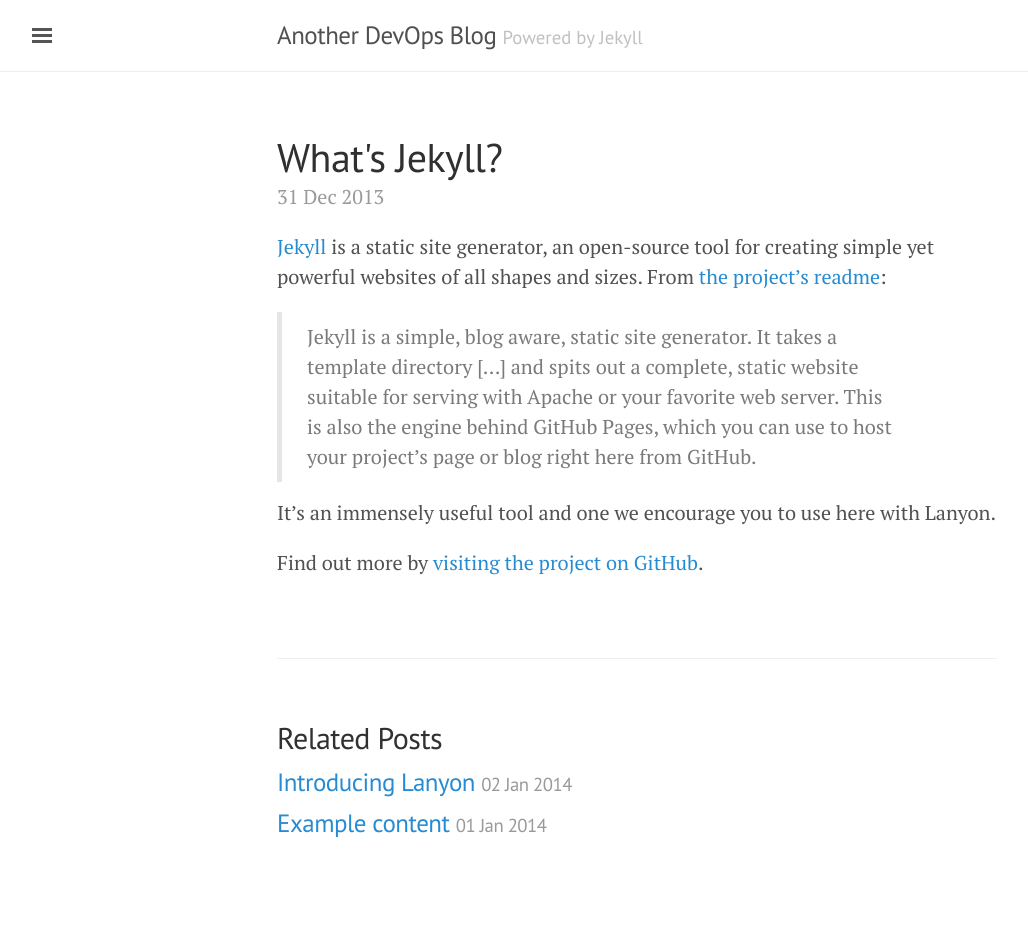
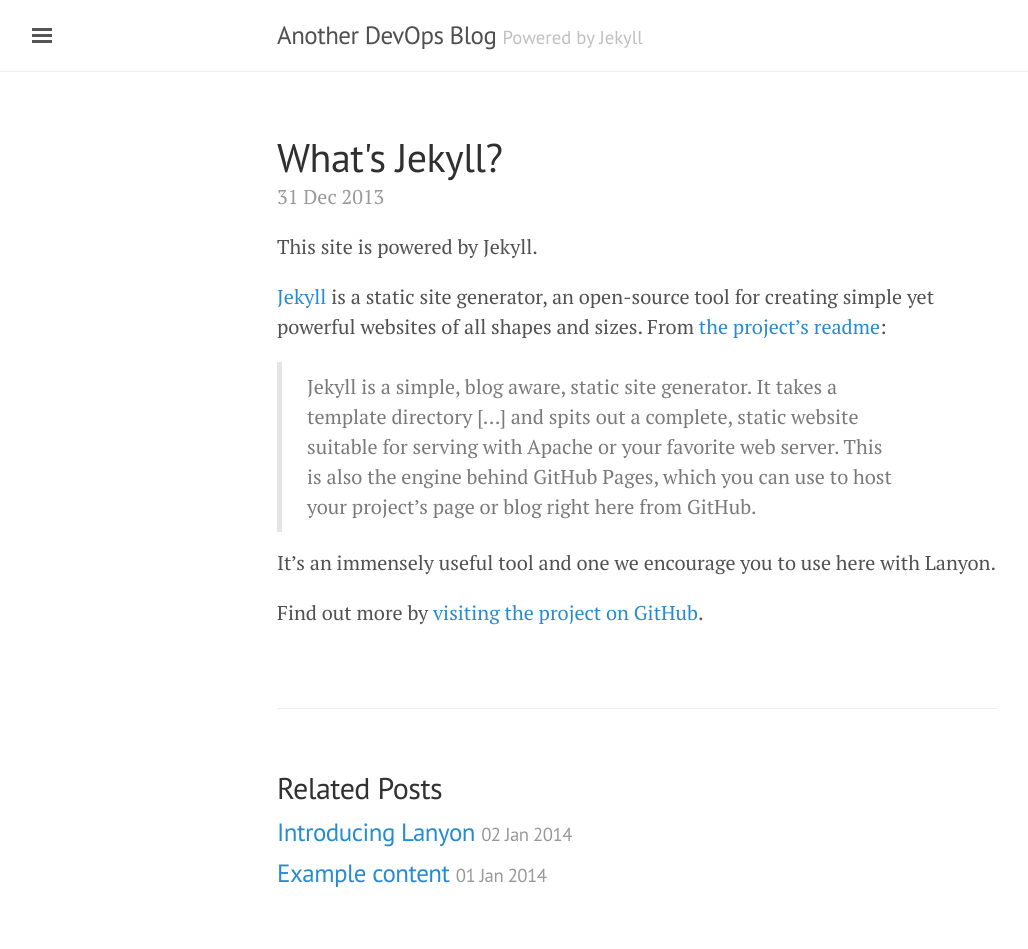
Before and after one commit to vinodhsiva/vinodhsiva.github.io, a Jekyll site: the page built from _posts/2013-12-31-whats-jekyll.md, in a window 1280 px wide. Shown: the whole page, without its empty margins (3-1031 px from the left). Built offline with Jekyll 4.4.1, drawn with Linux system fonts in a browser that asks for light colours; before the commit the page ends 900 px from its top, so only the background shows below that.

Commit message:
adding update

```diff
--- a/_posts/2013-12-31-whats-jekyll.md
+++ b/_posts/2013-12-31-whats-jekyll.md
@@ -1,7 +1,10 @@
 ---
 layout: post
 title: What's Jekyll?
+published: true
 ---
+
+This site is powered by Jekyll.
 
 [Jekyll](http://jekyllrb.com) is a static site generator, an open-source tool for creating simple yet powerful websites of all shapes and sizes. From [the project's readme](https://github.com/mojombo/jekyll/blob/master/README.markdown):
 
```
